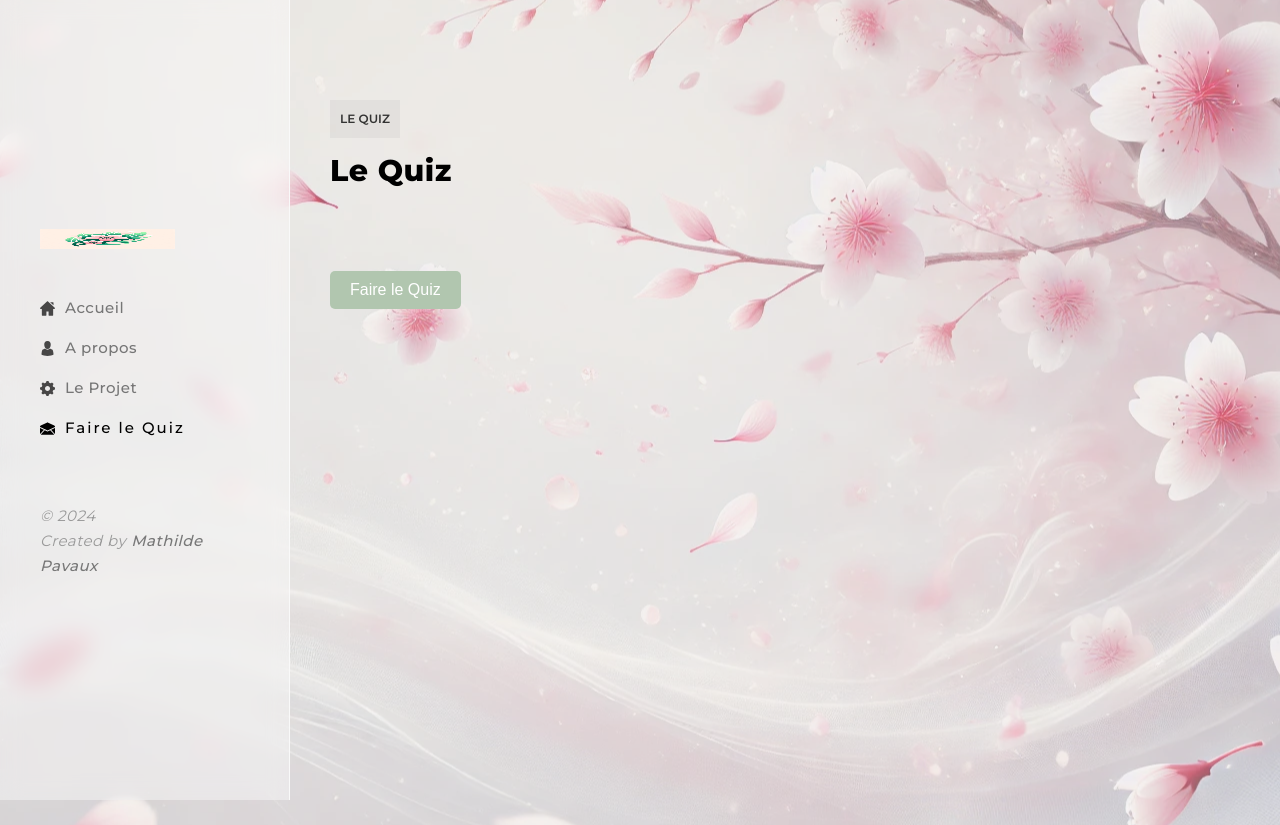
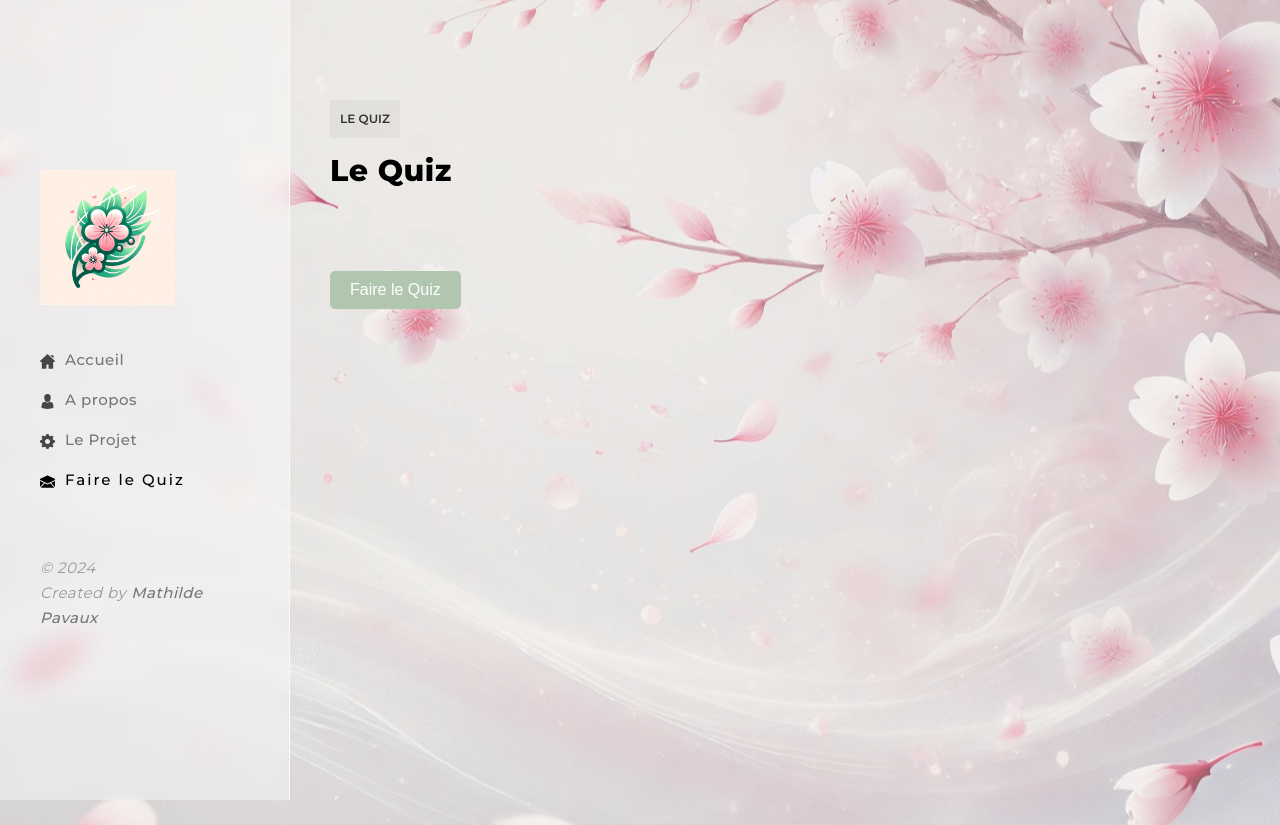
Before and after one commit to mathpvx/Ki_Blossom, a Next.js app in the folder frontend/: page /quiz in a window 1280 px wide. Built offline with nearby package versions, Linux system fonts and the light colour scheme.

Commit message:
adjust navbar logo style

```diff
--- a/frontend/components/sidebar/Sidebar.jsx
+++ b/frontend/components/sidebar/Sidebar.jsx
@@ -54,7 +54,7 @@ const Sidebar = () => {
             <Link className="navbar-brand" href="/">
               <Image
                 width={135}
-                height={20}
+                height={135}
                 src="/img/logo/dark.png"
                 alt="brand"
               />
--- a/frontend/styles/scss/main/_tokyo.scss
+++ b/frontend/styles/scss/main/_tokyo.scss
@@ -1693,7 +1693,9 @@ body.modal {
   }
 
   .tokyo_tm_all_wrap .leftpart .leftpart_inner .navbar-brand img {
-    max-width: 100px;
+      max-width: 100%;
+      height: auto;
+      object-fit: contain;
   }
 
   .tokyo_tm_all_wrap .rightpart {
```
